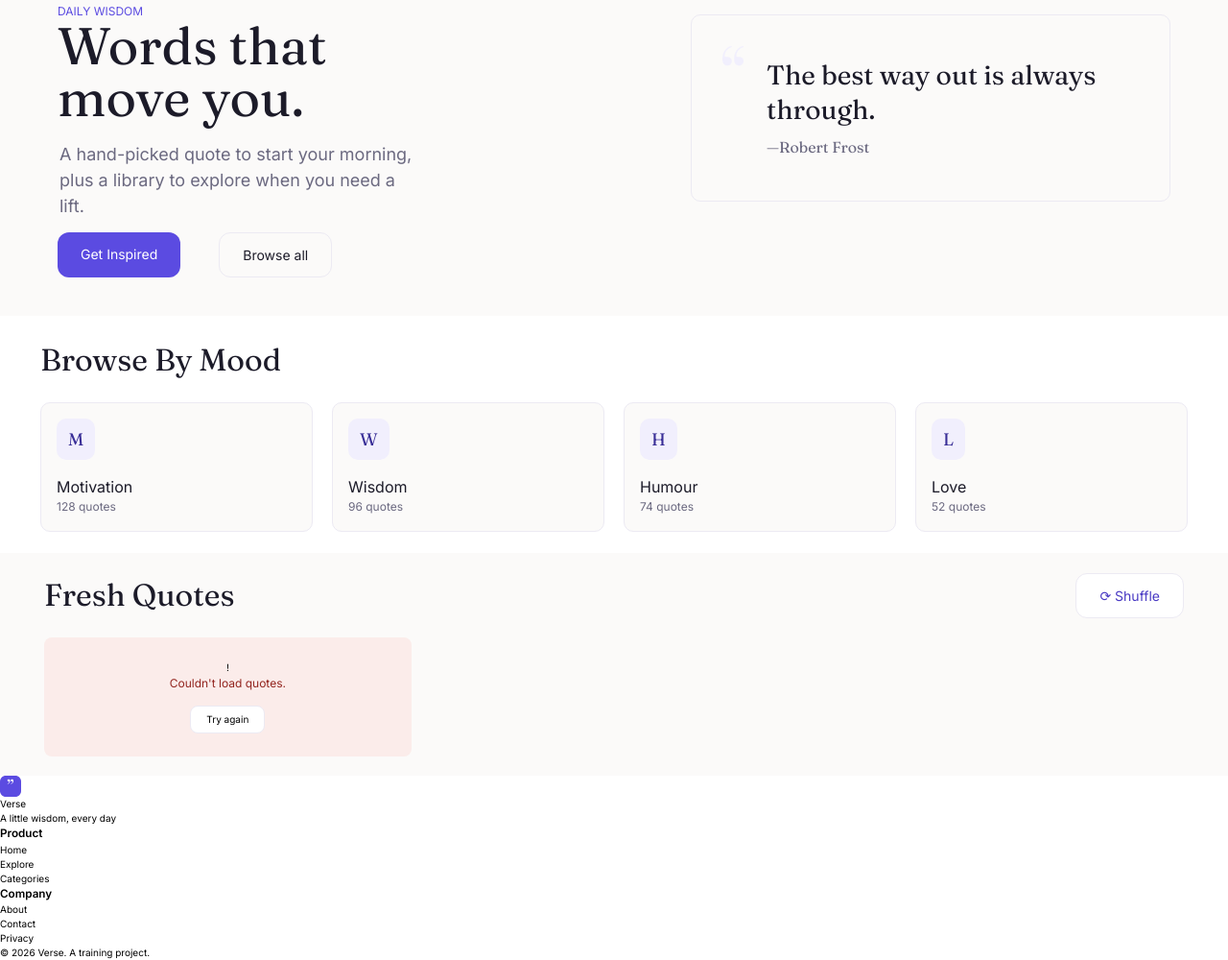
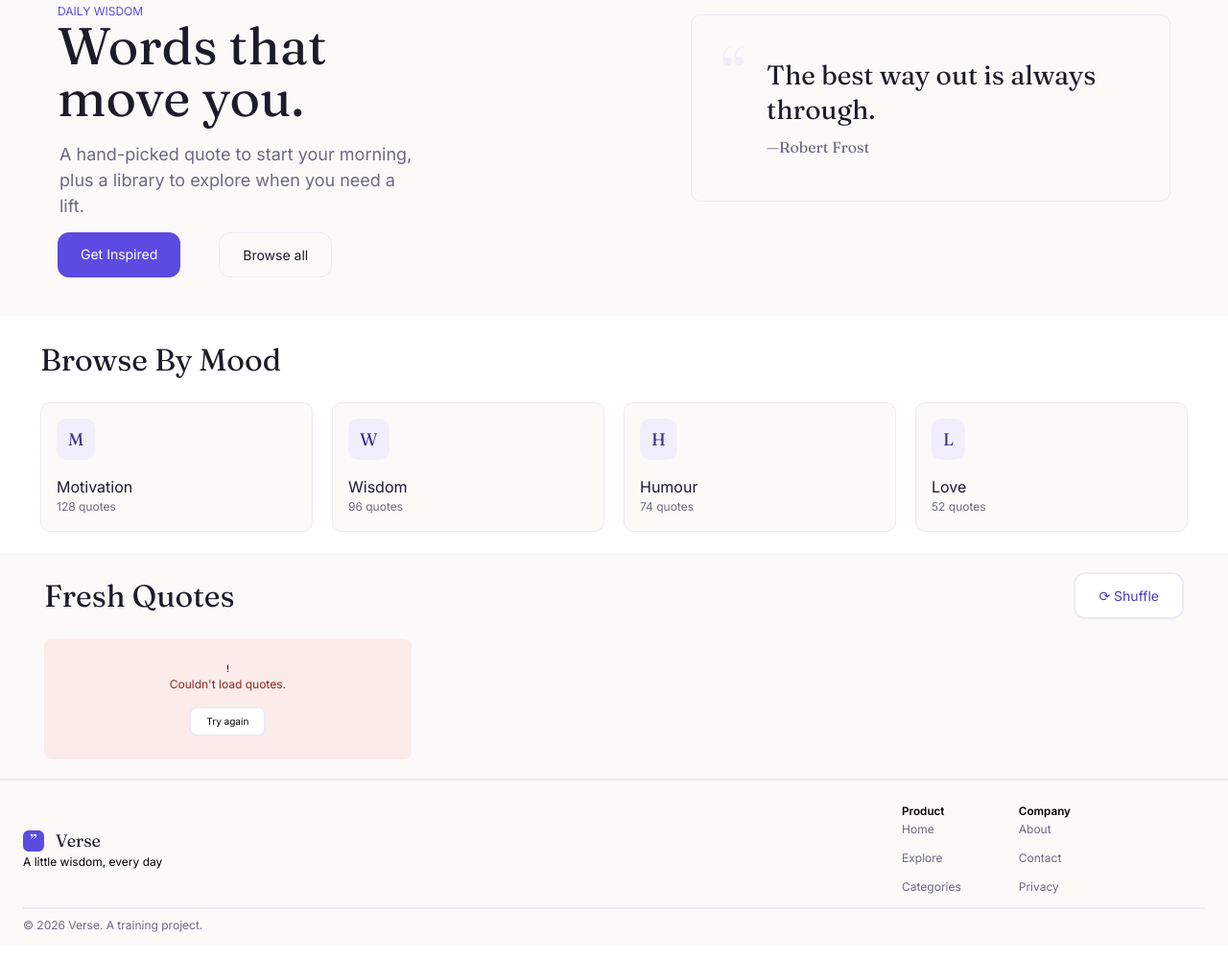
Before and after one commit to SMK-Projects-587/Surya-AS1, a website built with Vite: page src/index.html in a window 1280 px wide. Shown: the part 114-1114 px from the top of the page at 96% size. Built offline with nearby package versions, Linux system fonts and the light colour scheme; no server answers.

Commit message:
[SP_AS1_05]:Verse Footer section containing brand,links,copyright line

```diff
--- a/src/index.html
+++ b/src/index.html
@@ -98,6 +98,7 @@
     </main>
     <footer class="footer">
       <div class="footer__container">
+        <div class="footer__top">
           <div class="footer__content">
             <a href="#" class="footer__brand">
               <img src="./assets/logo.svg" alt="Brand logo" class="footer__brand-icon" />
@@ -105,32 +106,32 @@
             </a>
             <p class="footer__caption">A little wisdom, every day</p>
           </div>
-        <nav class="footer__nava" aria-label="Footer">
+          <nav class="footer__nav" aria-label="Footer">
             <div class="footer__group">
               <h3 class="footer__heading">Product</h3>
               <ul class="footer__list">
                 <li class="footer__item"><a href="#" class="footer__link">Home</a></li>
                 <li class="footer__item"><a href="#" class="footer__link">Explore</a></li>
                 <li class="footer__item footer__item--desktop">
-                <a href="#" class="footer__link--desktop">Categories</a>
+                  <a href="#" class="footer__link">Categories</a>
                 </li>
               </ul>
             </div>
-
             <div class="footer__group">
               <h3 class="footer__heading">Company</h3>
               <ul class="footer__list">
                 <li class="footer__item"><a href="#" class="footer__link">About</a></li>
-              <li class="footer__link--desktop">
-                <a href="#" class="footer__link--desktop">Contact</a>
+                <li class="footer__item footer__item--desktop">
+                  <a href="#" class="footer__link">Contact</a>
                 </li>
-              <li class="footer__link--desktop">
-                <a href="#" class="footer__link--desktop">Privacy</a>
+                <li class="footer__item footer__item--desktop">
+                  <a href="#" class="footer__link">Privacy</a>
                 </li>
               </ul>
             </div>
           </nav>
-        <p>&copy; 2026 Verse. A training project.</p>
+        </div>
+        <p class="footer__copyright">&copy; 2026 Verse. A training project.</p>
       </div>
     </footer>
     <script type="module" src="./js/main.js"></script>
--- a/src/scss/abstracts/_variables.scss
+++ b/src/scss/abstracts/_variables.scss
@@ -12,4 +12,5 @@ $quote-font-size: 1.6rem;
 $author-font-size: 1.2rem;
 $font-color-author: #6b6980;
 $color-genre: #4a3bc4;
-$card-border: 1px solid #eceaf3;
+$card-border: 2px solid #eceaf3;
+$background-color: #fbfaf9;
--- a/src/scss/layout/_grid.scss
+++ b/src/scss/layout/_grid.scss
@@ -189,6 +189,10 @@
     background: #fbfaf9;
     border: 1px solid #eceaf3;
     border-radius: 1rem;
+
+    &:hover {
+      color: $color-accent;
+    }
   }
 
   &__card-icon {
--- /dev/null
+++ b/src/scss/layout/footer.scss
@@ -0,0 +1,127 @@
+@use '../abstracts/variables' as *;
+@use '../abstracts/mixins' as *;
+
+.footer {
+  background: $background-color;
+
+  &__container {
+    display: flex;
+    flex-direction: column;
+    gap: 0.8rem;
+    padding: 1.2rem 2.4rem;
+    border-top: $card-border;
+  }
+
+  &__brand {
+    display: flex;
+    gap: 1.2rem;
+    align-items: center;
+
+    &-name {
+      font-family: $font-brand;
+      font-size: 1.8rem;
+      font-weight: $font-weight;
+      color: $color-text-dark;
+    }
+  }
+
+  &__caption {
+    display: none;
+  }
+
+  &__nav {
+    display: flex;
+    gap: 1.2rem;
+  }
+
+  &__heading {
+    display: none;
+  }
+
+  &__list {
+    display: flex;
+    gap: 1.2rem;
+  }
+
+  &__item {
+    &--desktop {
+      display: none;
+    }
+  }
+
+  &__link {
+    font-size: 1.2rem;
+    font-weight: $font-weight;
+    color: $font-color-author;
+
+    &:hover {
+      color: $color-accent;
+    }
+  }
+
+  &__copyright {
+    font-family: $font-body;
+    font-size: 1.2rem;
+    font-weight: $font-weight;
+    color: $font-color-author;
+  }
+}
+
+@include desktop {
+  .footer {
+    &__container {
+      padding: 1.2rem 2.4rem;
+    }
+
+    &__top {
+      display: flex;
+      flex-direction: row;
+      align-items: center;
+      justify-content: space-between;
+      border-bottom: $card-border;
+    }
+
+    &__content {
+      gap: 0.2rem;
+    }
+
+    &__nav {
+      gap: 6rem;
+      padding: 1.2rem 14rem;
+    }
+
+    &__brand-name {
+      font-size: 1.8rem;
+    }
+
+    &__caption {
+      display: flex;
+      font-family: $font-body;
+      font-size: 1.2rem;
+    }
+
+    &__group {
+      display: flex;
+      flex-direction: column;
+      align-items: flex-start;
+    }
+
+    &__heading {
+      display: block;
+    }
+
+    &__list {
+      flex-direction: column;
+    }
+
+    &__item {
+      &:hover {
+        color: $color-accent;
+      }
+
+      &--desktop {
+        display: list-item;
+      }
+    }
+  }
+}
--- a/src/scss/main.scss
+++ b/src/scss/main.scss
@@ -20,8 +20,7 @@
 // 4. Layout
 @use 'layout/grid';
 @use 'layout/header';
-
-// @use 'layout/footer';
+@use 'layout/footer';
 
 // 5. Components
 // @use 'components/buttons';
```
Lines whose indentation alone changed are shown as unchanged.
